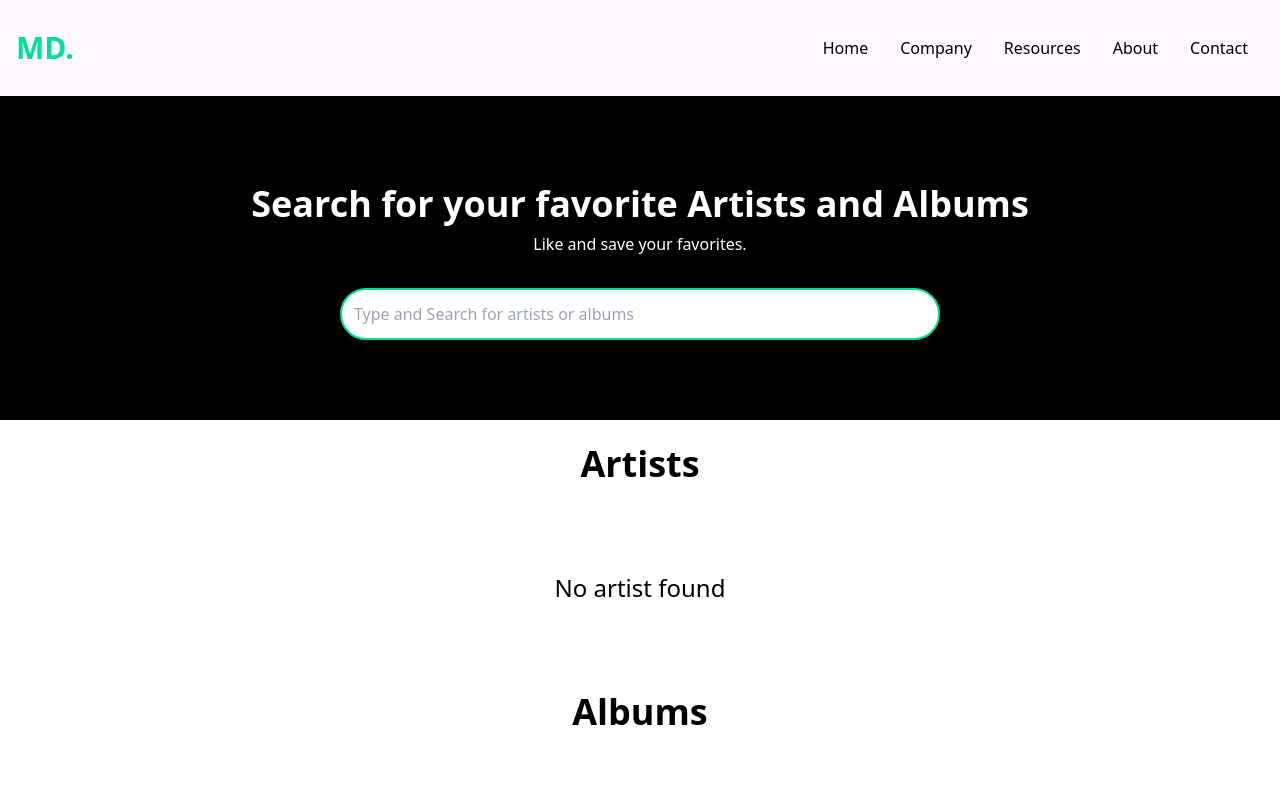
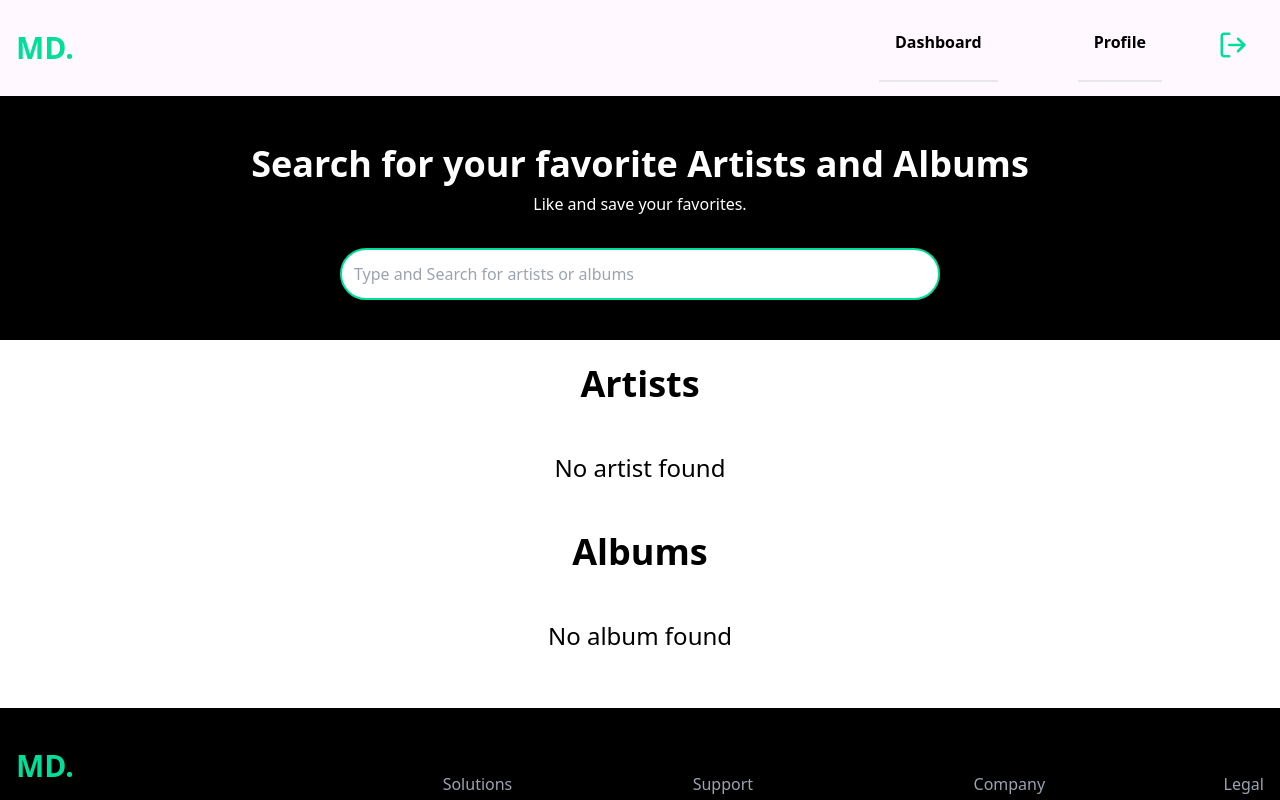
Before and after one commit to ericnyirimana/music-discovery-ui, a React (Create React App) app: page /dashboard in a window 1280 px wide. Shown: the top 800 px of the page. Built offline with nearby package versions, Linux system fonts and the light colour scheme; sample sign-in values are in the browser's storage; the HTML template or start-up script is replaced by a standard one.

Commit message:
t(routes): Protected routes and add logut Func - Added logout functionality - Protected the routes - Added links on the menu [chore #008]

```diff
--- a/src/App.js
+++ b/src/App.js
@@ -3,6 +3,7 @@ import Login from './modules/Login';
 import Dashboard from './modules/Dashboard';
 import GoogleCallback from './helpers/GoogleCallback';
 import Profile from './modules/Profile';
+import { PrivateRoutes } from './helpers/PrivateRoutes';
 
 function App() {
   return (
@@ -10,8 +11,10 @@ function App() {
           <Routes>
               <Route path="/" element={<Login />}></Route>
               <Route path="/google/callback" element={<GoogleCallback />} ></Route>
-              <Route path="/dashboard" element={<Dashboard />} ></Route>
-              <Route path="/profile" element={<Profile />} ></Route>
+              <Route element={<PrivateRoutes />}>
+                <Route path="/dashboard" element={<Dashboard />} ></Route>
+                <Route path="/profile" element={<Profile />} ></Route>
+              </Route>
           </Routes>
       </BrowserRouter>
   );
--- a/src/components/Footer.js
+++ b/src/components/Footer.js
@@ -9,7 +9,7 @@ import {
 
 const Footer = () => {
   return (
-    <div className='max-w-[100%] mx-auto py-16 px-4 grid lg:grid-cols-3 gap-8 text-gray-300 bg-black'>
+    <div className='max-w-[100%] mx-auto py-10 px-4 grid lg:grid-cols-3 gap-8 text-gray-300 bg-black'>
       <div>
         <h1 className='w-full text-3xl font-bold text-[#00df9a]'>MD.</h1>
         <p className='py-4'>Lorem, ipsum dolor sit amet consectetur adipisicing elit. Id odit ullam iste repellat consequatur libero reiciendis, blanditiis accusantium.</p>
--- a/src/components/NavBar.js
+++ b/src/components/NavBar.js
@@ -1,22 +1,28 @@
 import React, { useState } from 'react';
 import { AiOutlineClose, AiOutlineMenu } from 'react-icons/ai';
+import { Link, Navigate, useNavigate } from 'react-router-dom';
+import { FiLogOut } from "react-icons/fi";
 
 const Navbar = () => {
   const [nav, setNav] = useState(false);
-
+  const navigate = useNavigate();
   const handleNav = () => {
     setNav(!nav);
   };
+
+  const handleLogout = () => {
+    localStorage.removeItem('token');
+    localStorage.removeItem('username');
+    navigate('/');
+  }
 
   return (
     <div className='flex justify-between items-center h-24 max-w-[100%] mx-auto px-4 text-black'>
       <h1 className='w-full text-3xl font-bold text-[#00df9a]'>MD.</h1>
       <ul className='hidden md:flex'>
-        <li className='p-4'>Home</li>
-        <li className='p-4'>Company</li>
-        <li className='p-4'>Resources</li>
-        <li className='p-4'>About</li>
-        <li className='p-4'>Contact</li>
+        <Link to='/dashboard' className='p-4 font-bold mx-10 border-b-2'>Dashboard</Link>
+        <Link to='/profile' className='p-4 font-bold mx-10 border-b-2'>Profile</Link>
+        <li className='p-4'><button onClick={() => handleLogout()}><FiLogOut size={30} color='#00df9a'/></button></li>
       </ul>
       <div onClick={handleNav} className='block md:hidden'>
           {nav ? <AiOutlineClose size={20}/> : <AiOutlineMenu size={20} />}
--- a/src/components/ProfileCover.js
+++ b/src/components/ProfileCover.js
@@ -2,7 +2,7 @@ import React from 'react';
 import { RxAvatar } from 'react-icons/rx';
 
 const ProfileCover = () => {
-    const userName = window.localStorage.getItem('username');
+    const userName = localStorage.getItem('username');
 	return (
 		<>
 			<div className="w-full py-6 text-white px-4 bg-black">
--- a/src/components/Search.js
+++ b/src/components/Search.js
@@ -20,8 +20,7 @@ const Search = () => {
 			.then((data) => {
 				setLoader(false);
 				artistOrAlbum === ARTIST ? setArtistData(data) : setAlbumData(data);
-			}
-			)
+			})
 			.catch((error) => {
 				setLoader(false);
 				setArtistData({});
@@ -39,7 +38,7 @@ const Search = () => {
 
 	return (
 		<>
-			<div className="w-full py-16 text-white px-4 bg-black">
+			<div className="w-full py-6 text-white px-4 bg-black">
 				<div className="max-w-[1240px] mx-auto text-center flex flex-col justify-center">
 					<div className="lg:col-span-2 my-4">
 						<h1 className="md:text-4xl sm:text-3xl text-2xl font-bold py-2">
@@ -59,7 +58,12 @@ const Search = () => {
 					</div>
 				</div>
 			</div>
-			<SearchResult album={albumData} artist={artistData} page={pageName} loader={isLoading}/>
+			<SearchResult
+				album={albumData}
+				artist={artistData}
+				page={pageName}
+				loader={isLoading}
+			/>
 		</>
 	);
 };
--- a/src/components/SearchResult.js
+++ b/src/components/SearchResult.js
@@ -85,8 +85,8 @@ const SearchResult = ({ artist, album, page, loader }) => {
 			<div
 				className={
 					!artistData
-						? 'max-w-[1240px] mx-auto py-20'
-						: 'max-w-[1240px] mx-auto grid md:grid-cols-4 gap-8 py-20'
+						? 'max-w-[1240px] mx-auto py-10'
+						: 'max-w-[1240px] mx-auto grid md:grid-cols-4 gap-8 py-10'
 				}
 			>
 				{artistData && artistData.length > 0 ? (
@@ -180,8 +180,8 @@ const SearchResult = ({ artist, album, page, loader }) => {
 			<div
 				className={
 					!albumData
-						? 'max-w-[1240px] mx-auto py-20'
-						: 'max-w-[1240px] mx-auto grid md:grid-cols-4 gap-8 py-20'
+						? 'max-w-[1240px] mx-auto py-10'
+						: 'max-w-[1240px] mx-auto grid md:grid-cols-4 gap-8 py-10'
 				}
 			>
 				{albumData && albumData.length > 0 ? (
--- a/src/helpers/GoogleCallback.js
+++ b/src/helpers/GoogleCallback.js
@@ -18,8 +18,8 @@ const GoogleCallback = () => {
 						return response;
 					})
 					.then((data) => {
-						window.localStorage.setItem('token', data.data.access_token);
-						window.localStorage.setItem('username', data.data.user?.name);
+						localStorage.setItem('token', data.data.access_token);
+						localStorage.setItem('username', data.data.user?.name);
 						navigate('/dashboard');
 					})
 					.catch((error) => console.error(error));
--- /dev/null
+++ b/src/helpers/PrivateRoutes.js
@@ -0,0 +1,9 @@
+import { Outlet, Navigate } from 'react-router-dom';
+
+export const PrivateRoutes = ({ component: Component, ...rest }) => {
+	return localStorage.getItem('token') ? (
+		<Outlet/>
+	) : (
+		<Navigate to="/"/>
+	);
+};
```
